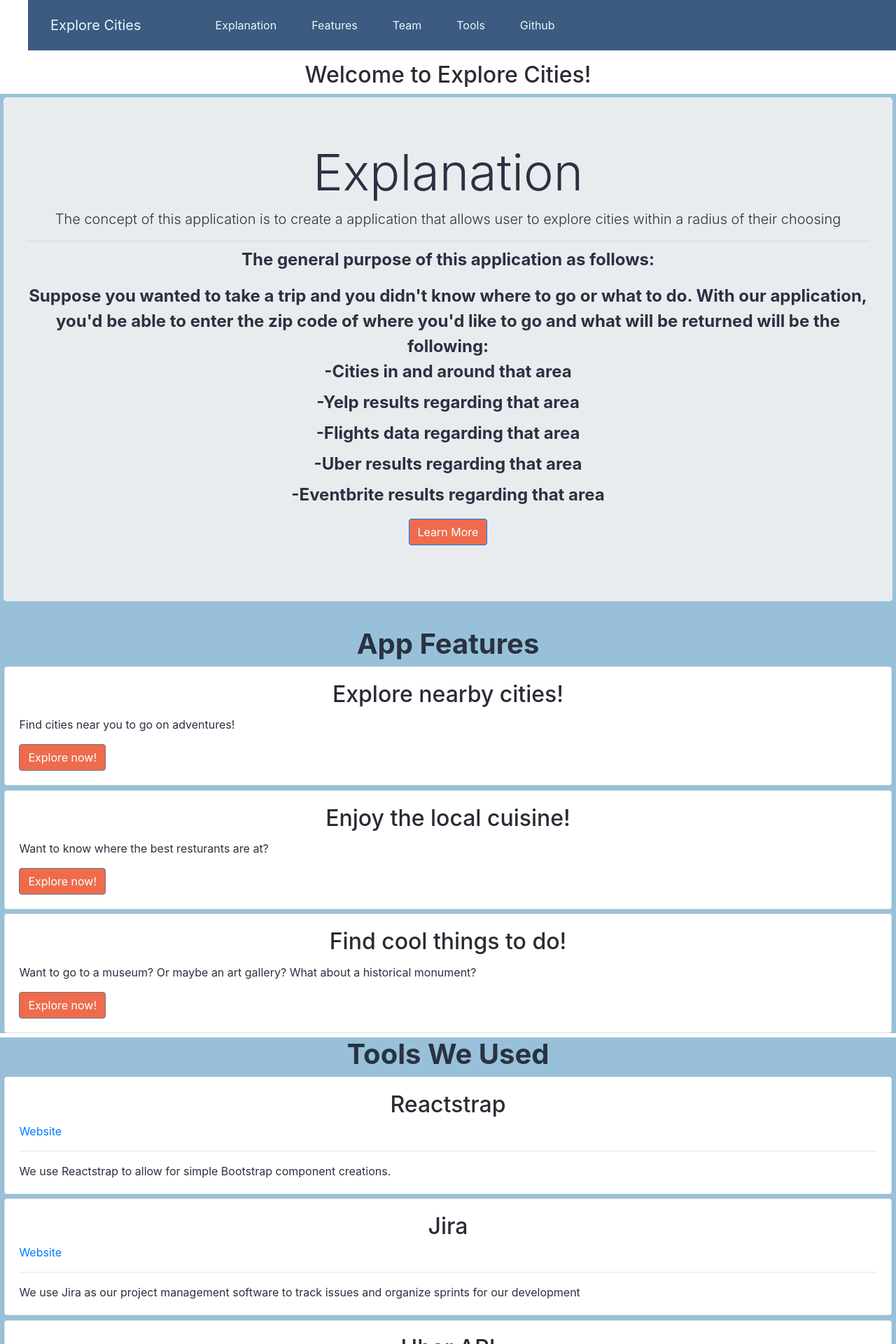
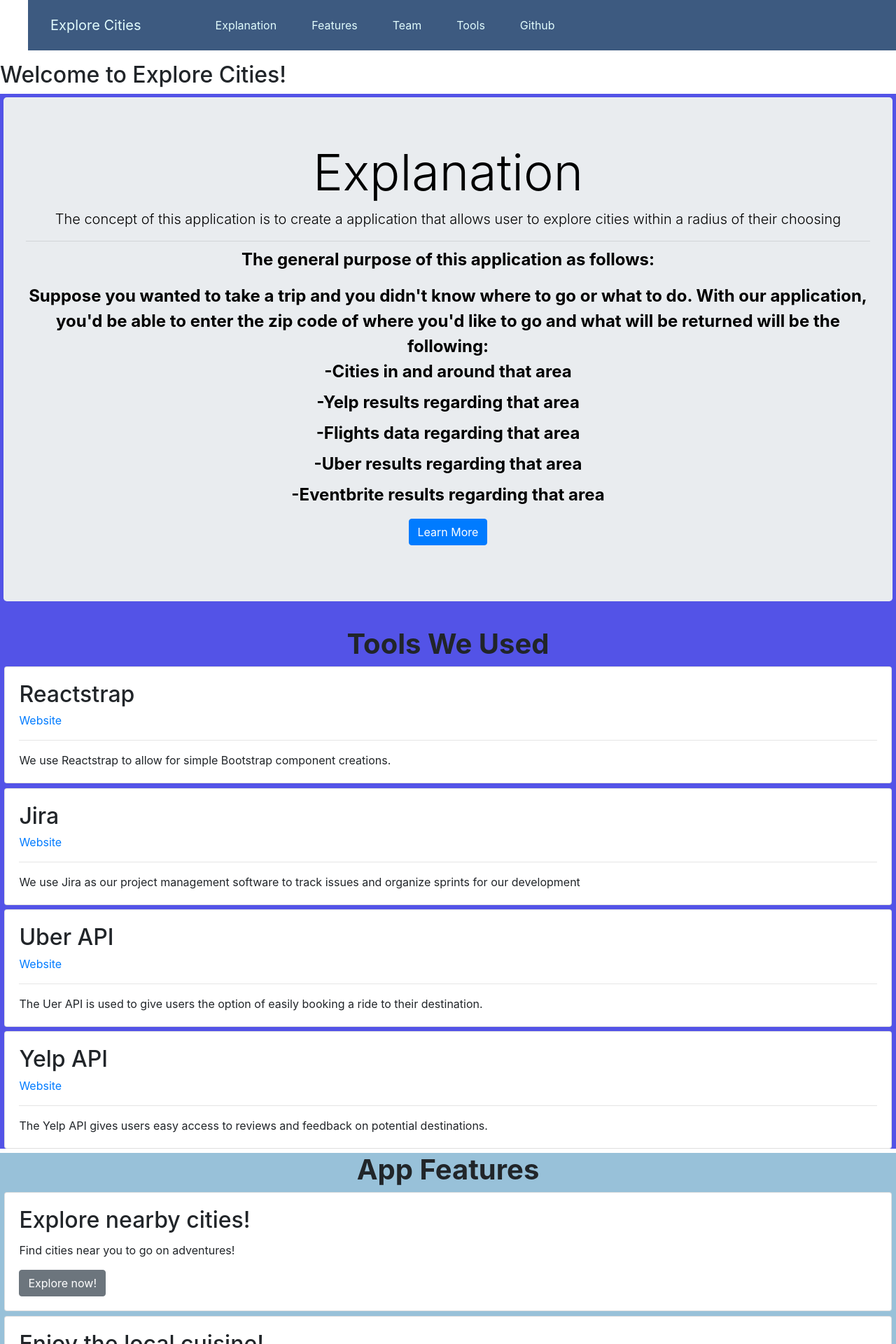
Before and after one commit to Codubee/ExploreCitiesMW4-6, a React (Create React App) app in the folder frontend/: page / in a window 1280 px wide. Shown: the top 1920 px of the page at 70% size. Built offline with nearby package versions, Linux system fonts and the light colour scheme.

Commit message:
Removed changes not associated with routing

```diff
--- a/frontend/src/App.css
+++ b/frontend/src/App.css
@@ -21,13 +21,12 @@
   align-items: center;
   justify-content: center;
   font-size: calc(10px + 2vmin);
-  color: #e0fbfc;
+  color: white;
 }
 
 .App-link {
-  color: #282c34;
+  color: #61dafb;
 }
-
 
 @keyframes App-logo-spin {
   from {
@@ -37,9 +36,3 @@
     transform: rotate(360deg);
   }
 }
-
-
-h2{
-  text-align: center;
-  color: #282c34;
-}
--- a/frontend/src/components/LandingPage/Explanation/Explanation.css
+++ b/frontend/src/components/LandingPage/Explanation/Explanation.css
@@ -1,8 +1,8 @@
 .page {
 	font-size:24px;
 	font-weight:bold;
-	color:#293241;
-	background-color: #98C1D9;
+	color:black;
+	background-color:rgb(83, 83, 231);
 	padding:5px;
 	text-align:center;
 };
--- a/frontend/src/components/LandingPage/Explanation/Explanation.js
+++ b/frontend/src/components/LandingPage/Explanation/Explanation.js
@@ -20,7 +20,7 @@ function Explanation(){
              <dd> -Eventbrite results regarding that area</dd>
         </dl>
         <p className="lead">
-          <Button color="primary" style={{backgroundColor: '#EE6C4D'}}>Learn More</Button>
+          <Button color="primary">Learn More</Button>
         </p>
       </Jumbotron>
     </div>
--- a/frontend/src/components/LandingPage/Features/Features.css
+++ b/frontend/src/components/LandingPage/Features/Features.css
@@ -1,10 +1,8 @@
 #header {
     font-weight: bold;
     text-align: center;
-    color: #293241;
 }
 
 .featuresPage {
-    color: #293241;
-	background-color:#98C1D9;
+	background-color:rgb(152, 193, 217);
 }
--- a/frontend/src/components/LandingPage/Features/FeaturesCard.css
+++ b/frontend/src/components/LandingPage/Features/FeaturesCard.css
@@ -1,5 +1,5 @@
 .features-card-class{
-    background-color: #98C1D9;
+    background-color: rgb(224, 251, 252);
     border-color: #eee;
     margin: .5%;
 }
--- a/frontend/src/components/LandingPage/Features/FeaturesCard.js
+++ b/frontend/src/components/LandingPage/Features/FeaturesCard.js
@@ -15,7 +15,7 @@ function FeaturesCard(props) {
                 <CardText class = 'text'>
                     {props.CardText}
                 </CardText>
-                <Button variant = 'primary' style={{backgroundColor: '#EE6C4D'}}>
+                <Button variant = 'primary'>
                     {props.Button}
                 </Button>
             </CardBody>
--- a/frontend/src/components/LandingPage/LandingPage.js
+++ b/frontend/src/components/LandingPage/LandingPage.js
@@ -9,8 +9,8 @@ function LandingPage() {
                 //Use components that you import here
                 <>
                         <Explanation />
+                        <Tools />
                         <Features />
-                        <Tools />
                         <Team />
                 </>
         )
--- a/frontend/src/components/LandingPage/Team/Team.css
+++ b/frontend/src/components/LandingPage/Team/Team.css
@@ -1,5 +1,5 @@
 .Team {
-	color:#293241;
+	color:black;
 	background-color:#98C1D9;
 	padding:5px;
 }
--- a/frontend/src/components/LandingPage/Team/TeamCard.css
+++ b/frontend/src/components/LandingPage/Team/TeamCard.css
@@ -1,4 +1,3 @@
 .text {
     font-size: larger;
-    color: #293241;
 }
--- a/frontend/src/components/LandingPage/Tools/Tools.css
+++ b/frontend/src/components/LandingPage/Tools/Tools.css
@@ -4,6 +4,5 @@
 }
 
 .toolsPage {
-    color: #293241;
-	background-color: #98C1D9;
+	background-color:rgb(83, 83, 231);
 }
--- a/frontend/src/index.css
+++ b/frontend/src/index.css
@@ -5,7 +5,6 @@ body {
     sans-serif;
   -webkit-font-smoothing: antialiased;
   -moz-osx-font-smoothing: grayscale;
-  color: black;
 }
 
 code {
```
Also changed, not shown: frontend/src/components/LandingPage/Features/Features.js (line endings or trailing spaces).
